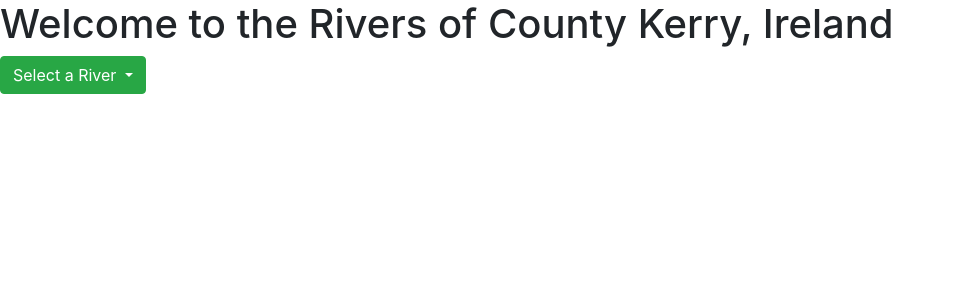
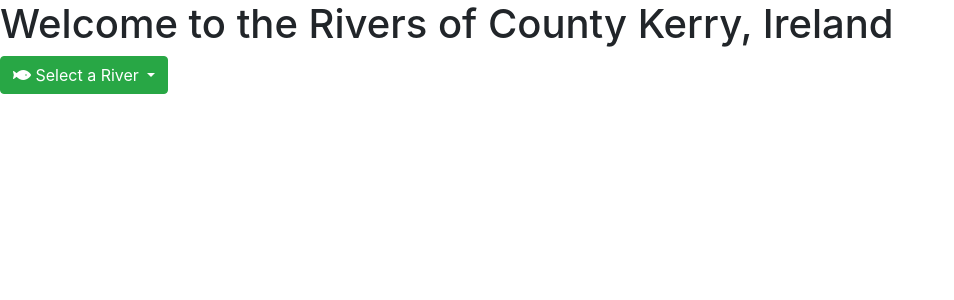
Before and after one commit to haydal810/Milestone-Project-3, a Flask app: page / in a window 1280 px wide. Shown: the top 300 px of the page, without its empty margins (0-954 px from the left). Run offline with Flask 2, Linux system fonts and the light colour scheme; data that the repository does not hold is empty; some libraries are stand-ins or nearby versions.

Commit message:
font awesome added to dropdown menu

```diff
--- a/app.py
+++ b/app.py
@@ -7,7 +7,7 @@ from bson.objectid import ObjectId
 app = Flask(__name__)
 
 app.config["MONGO_DBNAME"] = 'kerry_rivers'
-app.config["MONGO_URI"] = 'mongodb+srv://haydal810:Glencar234@myfirstcluster-me2gf.mongodb.net/kerry_rivers?retryWrites=true&w=majority'
+app.config["MONGO_URI"] = os.getenv('MONGO_URI', 'ENV Value Not Loaded')
 
 mongo = PyMongo(app)
 
--- a/templates/base.html
+++ b/templates/base.html
@@ -7,6 +7,7 @@
     <meta http-equiv="X-UA-Compatible" content="ie=edge">
     <link rel="stylesheet" href="https://stackpath.bootstrapcdn.com/bootstrap/4.3.1/css/bootstrap.min.css"
         integrity="sha384-ggOyR0iXCbMQv3Xipma34MD+dH/1fQ784/j6cY/iJTQUOhcWr7x9JvoRxT2MZw1T" crossorigin="anonymous">
+    <link rel="stylesheet" href="https://cdnjs.cloudflare.com/ajax/libs/font-awesome/5.11.2/css/all.css" integrity="sha256-46qynGAkLSFpVbEBog43gvNhfrOj+BmwXdxFgVK/Kvc=" crossorigin="anonymous" />
     <title>base.html</title>
 </head>
 
--- a/templates/rivers.html
+++ b/templates/rivers.html
@@ -11,7 +11,7 @@
 <div class="dropdown">
     <button class="btn btn-success dropdown-toggle" type="button" id="dropdownMenuButton" data-toggle="dropdown"
         aria-haspopup="true" aria-expanded="false">
-        Select a River
+        <i class="fas fa-fish"></i> Select a River
     </button>
     <div class="dropdown-menu" aria-labelledby="dropdownMenuButton">
         <a class="dropdown-item" href="#">River 1</a>
```
Also changed, not shown: 1 other file.
